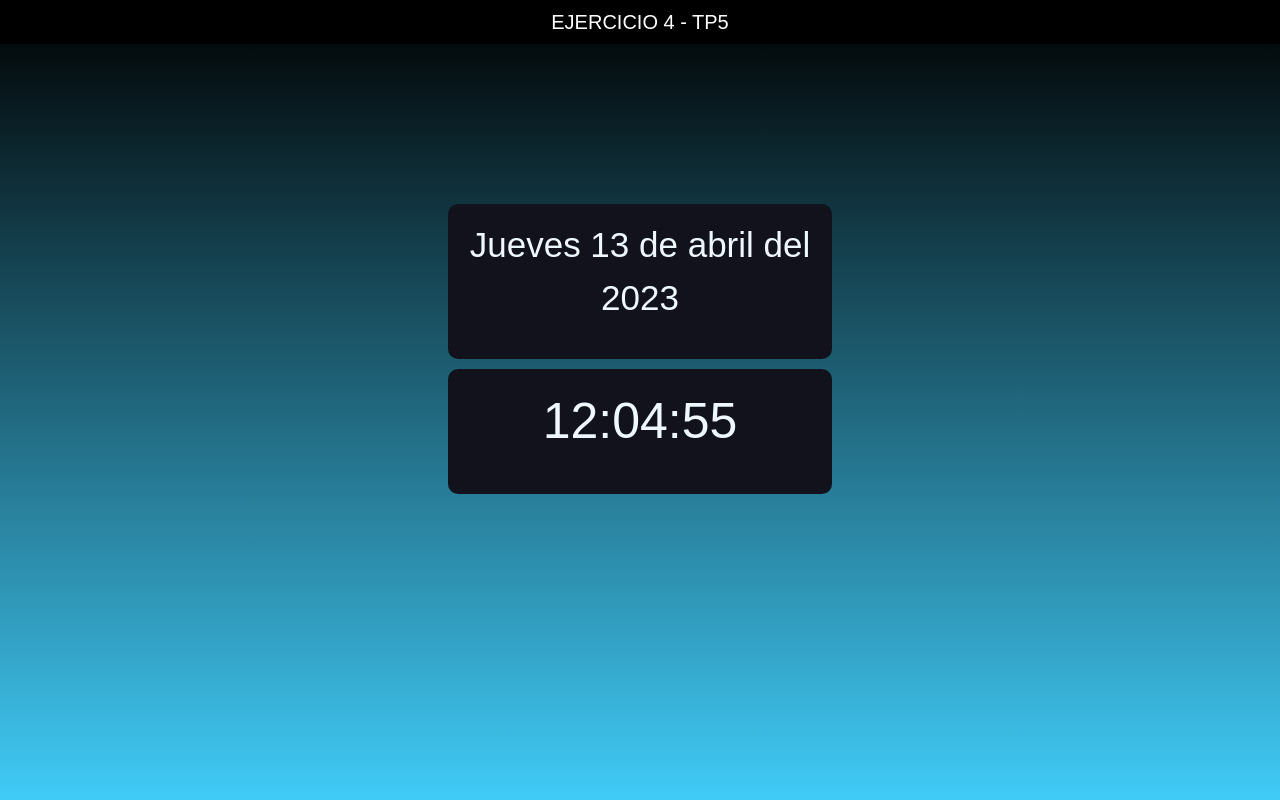
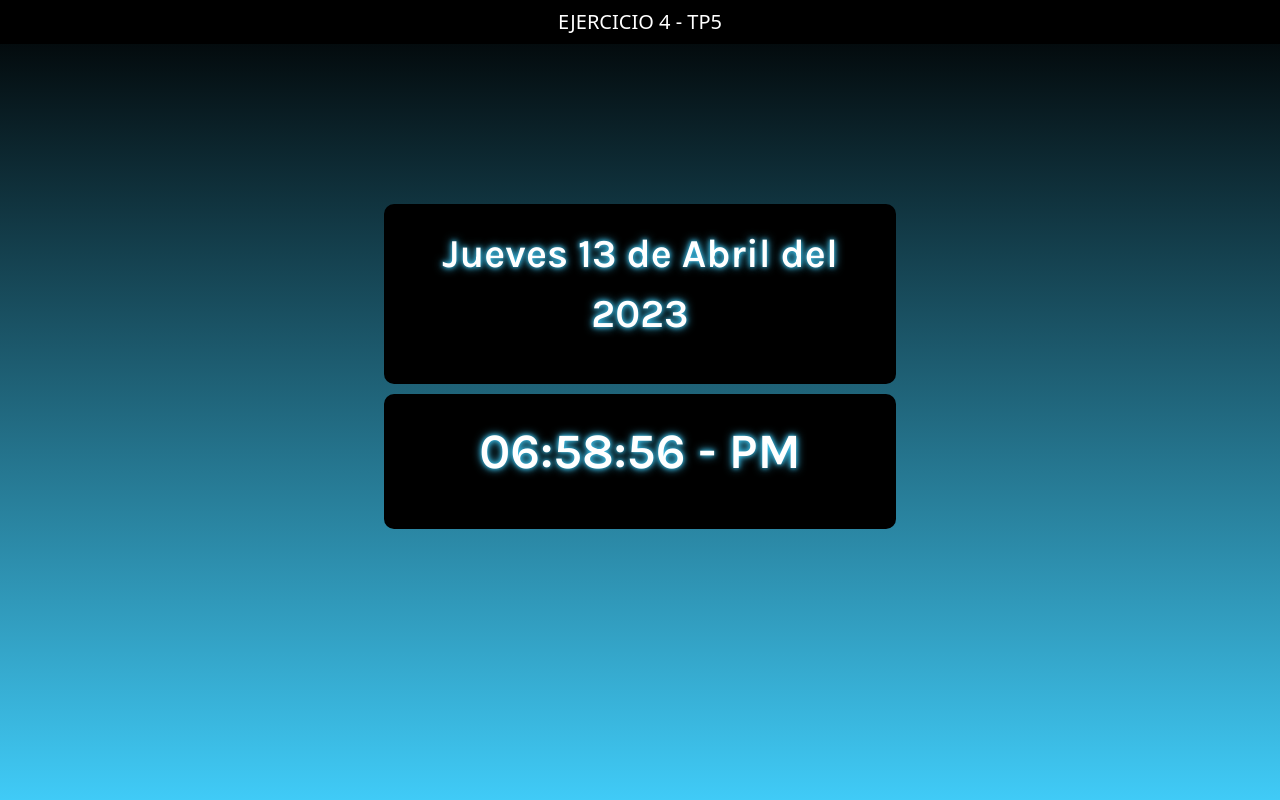
Before and after one commit to agustinbaza/EJ-4-JS, a plain HTML site: page index.html in a window 1280 px wide. Drawn offline with nearby package versions, Linux system fonts and the light colour scheme; a web font is replaced by a local one.

Commit message:
termine y controle la logica del ejercicio

```diff
--- a/css/style.css
+++ b/css/style.css
@@ -1,10 +1,12 @@
-@import url("https://fonts.googleapis.com/css2?family=Anuphan&family=Arvo&family=Bebas+Neue&family=Black+Han+Sans&family=Londrina+Outline&family=Montserrat:wght@300&family=Open+Sans&family=Orbitron&family=Poppins&family=Roboto:wght@300&family=Work+Sans:wght@500&display=swap");
-
+@import url("https://fonts.googleapis.com/css2?family=Anuphan&family=Arvo&family=Bebas+Neue&family=Black+Han+Sans&family=Karla:wght@600&family=Londrina+Outline&family=Montserrat:wght@300&family=Open+Sans&family=Orbitron&family=Poppins&family=Roboto:wght@300&family=Work+Sans:wght@500&display=swap");
 * {
   margin: 0px;
   border: 0px;
   font-size: 20px;
-  font-family: "Anuphan", sans-serif;
+}
+
+p {
+  font-family: "Karla", sans-serif;
 }
 
 .navbar {
@@ -20,11 +22,11 @@ body {
 }
 
 .contenedores {
-  padding: 15px;
-  background-color: #12121c;
-  color: aliceblue;
+  padding: 20px;
+  background-color: #000000;
+  color: #ffffff;
   margin-top: 10px;
-  width: 30%;
+  width: 40%;
   text-align: center;
   display: flex;
   justify-content: center;
@@ -36,6 +38,10 @@ body {
   flex-direction: column;
   align-items: center;
   margin-top: 150px;
+}
+
+.texto {
+  text-shadow: 0 0 5px #40cbf7, 0 0 10px #40cbf7;
 }
 
 /* dispositivos small */
--- a/index.html
+++ b/index.html
@@ -34,11 +34,11 @@
     <main>
       <section class="acomodar">
         <article class="contenedores">
-          <p class="fs-3" id="fecha">Jueves 13 de abril del 2023</p>
+          <p class="fs-2 texto" id="fecha"></p>
         </article>
 
         <article class="contenedores">
-          <p class="fs-1" id="hora">12:04:55</p>
+          <p class="fs-1 texto" id="hora"></p>
         </article>
       </section>
     </main>
--- a/js/app.js
+++ b/js/app.js
@@ -0,0 +1,72 @@
+function obtenerHora() {
+  let fechaActual = new Date();
+
+  let diasSemanas = [
+    "Domingo",
+    "Lunes",
+    "Martes",
+    "Miercoles",
+    "Jueves",
+    "Viernes",
+    "Sabado",
+  ];
+
+  let mesesAnio = [
+    "Enero",
+    "Febrero",
+    "Marzo",
+    "Abril",
+    "Mayo",
+    "Junio",
+    "Julio",
+    "Agosto",
+    "Septiembre",
+    "Octubre",
+    "Noviembre",
+    "Diciembre",
+  ];
+
+  let parrafoFecha = document.querySelector("#fecha");
+  let parrafoHora = document.querySelector("#hora");
+
+  parrafoFecha.innerHTML = `${
+    diasSemanas[fechaActual.getDay()]
+  } ${fechaActual.getDate()} de ${
+    mesesAnio[fechaActual.getMonth()]
+  } del ${fechaActual.getFullYear()}`;
+
+  let hora = fechaActual.getHours(),
+    minutos = fechaActual.getMinutes(),
+    segundos = fechaActual.getSeconds(),
+    AmPm = "";
+
+  if (hora >= 12) {
+    AmPm = "PM";
+  }
+
+  if (hora > 12) {
+    hora -= 12;
+  } else {
+    AmPm = "AM";
+  }
+
+  if (hora === 0) {
+    hora = 12;
+  }
+
+  if (segundos < 10) {
+    segundos = "0" + segundos;
+  }
+
+  if (minutos < 10) {
+    minutos = "0" + minutos;
+  }
+
+  if (hora < 10) {
+    hora = "0" + hora;
+  }
+
+  parrafoHora.innerHTML = `${hora}:${minutos}:${segundos} - ${AmPm}`;
+}
+
+setInterval(obtenerHora, 1000);
```
